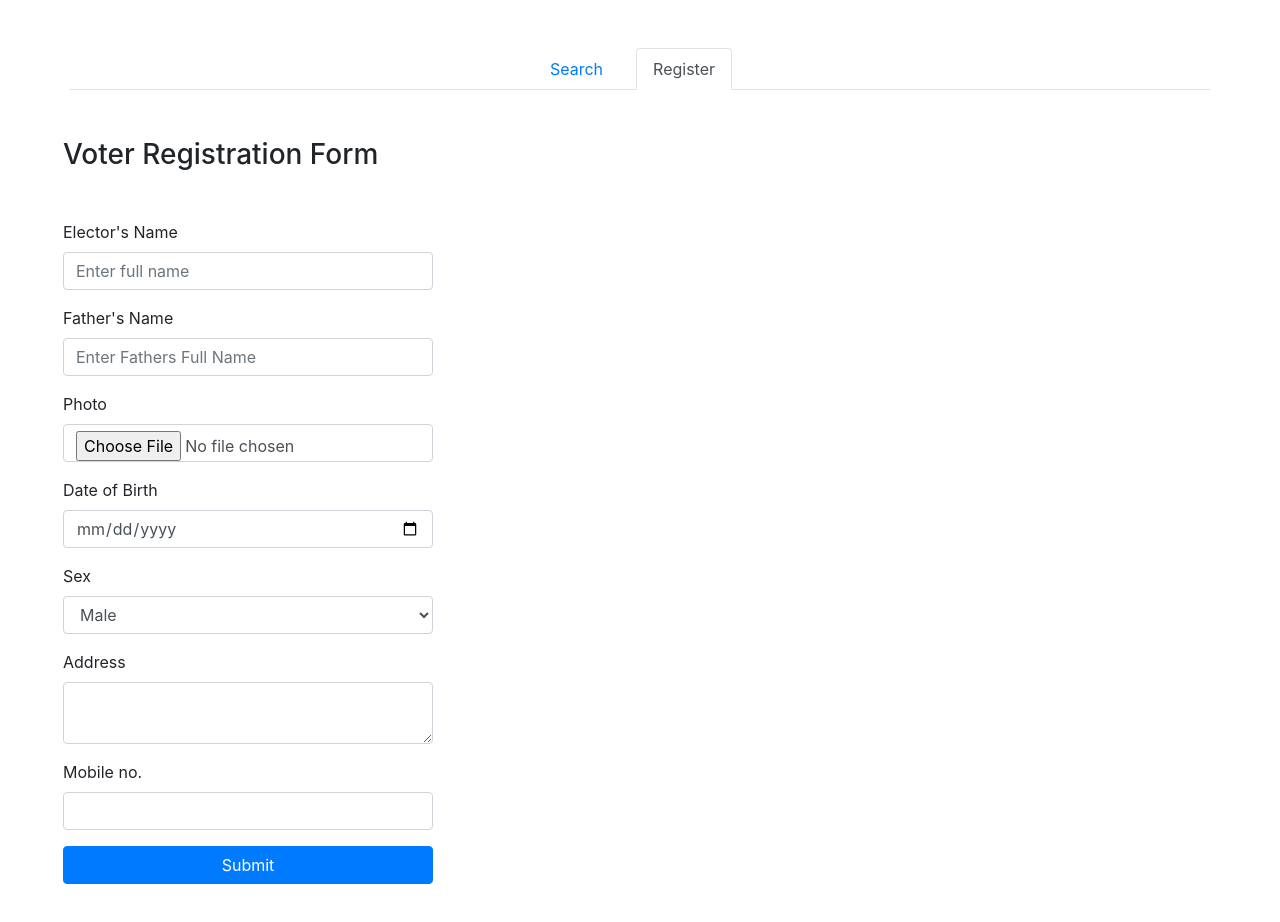
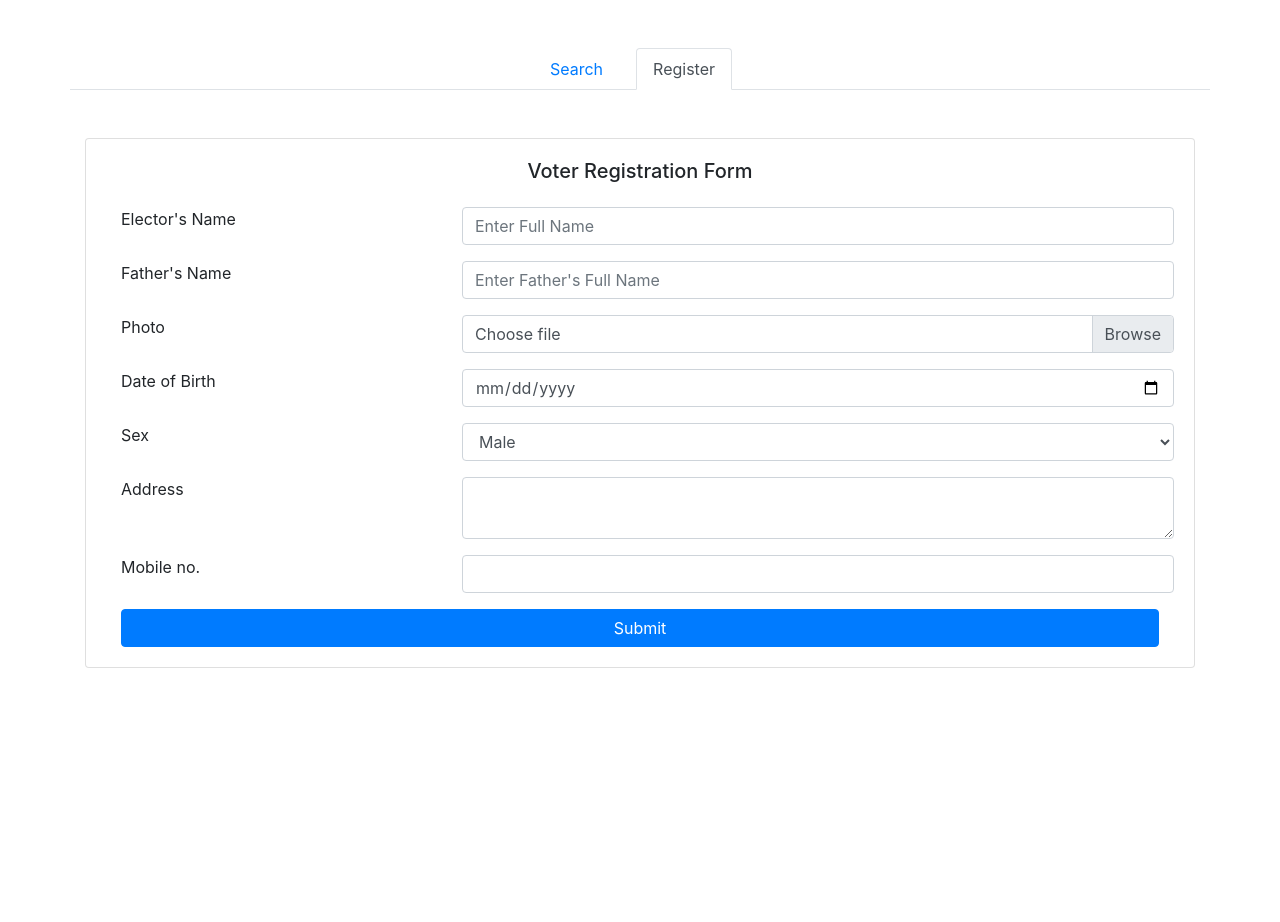
Before and after one commit to SutharMukesh/voter-react, a React (Create React App) app: page /register in a window 1280 px wide. Shown: the top 922 px of the page. After the commit the page ends 800 px from the top, so only its background shows below. Built offline with nearby package versions, Linux system fonts and the light colour scheme; what @react-pdf/renderer would draw is missing.

Commit message:
restyled register page and supports pdf download

```diff
--- a/src/App.js
+++ b/src/App.js
@@ -1,7 +1,6 @@
 import React from "react";
 import Register from "./components/register";
 import SearchVoter from "./components/readvoter";
-import "./App.css";
 import { Provider } from "react-redux";
 import store from "./store";
 import {
--- a/src/components/readvoter.jsx
+++ b/src/components/readvoter.jsx
@@ -19,15 +19,12 @@ class SearchVoter extends Component {
     );
     this.props.fetchVoters(filter);
   };
-  //   componentDidMount() {
-  //     debugger;
-  //     this.props.fetchVoters();
-  //   }
+
   render() {
     debugger;
     return (
       <div className="container">
-        <div className="card  mt-5">
+        <div className="card mt-5">
           <div className="card-body">
             <h5 className="card-title mb-4 text-center">Voter Search</h5>
             <form
@@ -89,7 +86,7 @@ class SearchVoter extends Component {
                 className="card-img-left"
                 src={voter.photo}
                 alt="profile"
-                style={{ width: 100, height: "auto" }}
+                style={{ width: 100, height: "auto", objectFit: "cover" }}
               />
               <div className="d-flex w-100 flex-column justify-content-between">
                 <div className="d-flex m-2 justify-content-between">
--- a/src/components/register.jsx
+++ b/src/components/register.jsx
@@ -1,85 +1,151 @@
-import React, { Component } from 'react'
-import axios from 'axios'
+import React, { Component } from "react";
+import axios from "axios";
 
 export default class Register extends Component {
   state = {
-        selectedFile: null
-    }
+    selectedFile: null,
+    photoidlabel: "Choose file"
+  };
 
   fileSelectedHandler = event => {
     this.setState({
-            selectedFile: event.target.files[0]
-        })
-    }
+      selectedFile: event.target.files[0],
+      photoidlabel: event.target.files[0].name
+    });
+  };
 
   addVoter = async event => {
     try {
       event.preventDefault();
       debugger;
-            let voterdata = new FormData()
-            voterdata.append("file", this.state.selectedFile, this.state.selectedFile.name)
-            voterdata.append("electorname", event.target.nameid.value)
-            voterdata.append("fathername", event.target.fatherid.value)
-            voterdata.append("dob", event.target.dobid.value)
-            voterdata.append("sex", event.target.sexid.value)
-            voterdata.append("address", event.target.addressid.value)
-            voterdata.append("mobile", event.target.mobilenoid.value)
-            const response = await axios.post("http://localhost:3009/addimage", voterdata);
-            alert(response.message);
+      let voterdata = new FormData();
+      voterdata.append(
+        "file",
+        this.state.selectedFile,
+        this.state.selectedFile.name
+      );
+      voterdata.append("electorname", event.target.nameid.value);
+      voterdata.append("fathername", event.target.fatherid.value);
+      voterdata.append("dob", event.target.dobid.value);
+      voterdata.append("sex", event.target.sexid.value);
+      voterdata.append("address", event.target.addressid.value);
+      voterdata.append("mobile", event.target.mobilenoid.value);
+      const response = await axios.post(
+        "http://localhost:3009/addvoter",
+        voterdata
+      );
+      alert(response.data.message);
     } catch (error) {
-            alert(error)
-            console.error(error)
+      alert(error);
+      console.error(error);
     }
-
   };
 
   render() {
     return (
-            <div className="container m-5">
-                <h3 className="mb-5">Voter Registration Form</h3>
-                <form className="d-inline-flex flex-column align-content-start" onSubmit={this.addVoter}>
-                    <div class="form-group">
-                        <label for="nameid">Elector's Name</label>
-                        <input type="text" class="form-control" id="nameid" placeholder="Enter full name" />
+      <div className="container">
+        <div className="card mt-5">
+          <div className="card-body">
+            <h5 className="card-title mb-4 text-center">
+              Voter Registration Form
+            </h5>
+            <form
+              className="container d-inline-flex flex-column needs-validation"
+              novalidate
+              onSubmit={this.addVoter}
+            >
+              <div class="form-group row">
+                <label className="col-4" for="nameid">
+                  Elector's Name
+                </label>
+                <input
+                  type="text"
+                  class="form-control col-8"
+                  id="nameid"
+                  placeholder="Enter Full Name"
+                  required
+                />
               </div>
-                    <div class="form-group">
-                        <label for="fatherid">Father's Name</label>
-                        <input type="text" class="form-control" id="fatherid" placeholder="Enter Fathers Full Name" />
+              <div class="form-group row">
+                <label className="col-4" for="fatherid">
+                  Father's Name
+                </label>
+                <input
+                  type="text"
+                  class="form-control col-8"
+                  id="fatherid"
+                  placeholder="Enter Father's Full Name"
+                  required
+                />
               </div>
-                    <div class="form-group d-flex flex-column">
-                        <label for="photoid">Photo</label>
+              <div class="form-group row d-flex">
+                <label className="col-4" for="photoid">
+                  Photo
+                </label>
+                <div className="col-8 custom-file">
                   <input
                     type="file"
-                            // style={{ display: 'none' }}
-                            class="form-control"
+                    className="form-control custom-file-input"
                     id="photoid"
                     onChange={this.fileSelectedHandler}
-                            ref={fileInput => this.fileInput = fileInput} />
-                        {/* <button onClick={() => this.fileInput.click()}>Upload</button> */}
+                    ref={fileInput => (this.fileInput = fileInput)}
+                    required
+                  />
+                  <label
+                    class="custom-file-label"
+                    id="photoidlabel"
+                    for="customFile"
+                  >
+                    {this.state.photoidlabel}
+                  </label>
                 </div>
-                    <div class="form-group">
-                        <label for="dobid">Date of Birth</label>
-                        <input type="date" class="form-control" id="dobid" placeholder="Password" />
               </div>
-                    <div class="form-group">
-                        <label for="sexid">Sex</label>
-                        <select class="form-control" id="sexid">
+              <div class="form-group row">
+                <label className="col-4" for="dobid">
+                  Date of Birth
+                </label>
+                <input
+                  type="date"
+                  class="form-control col-8"
+                  id="dobid"
+                  placeholder="Password"
+                  required
+                />
+              </div>
+              <div class="form-group row">
+                <label className="col-4" for="sexid">
+                  Sex
+                </label>
+                <select class="form-control col-8" id="sexid">
                   <option>Male</option>
                   <option>Female</option>
                   <option>Other</option>
                 </select>
               </div>
-                    <div class="form-group">
-                        <label for="addressid">Address</label>
-                        <textarea class="form-control" row='3' id="addressid" />
+              <div class="form-group row">
+                <label className="col-4" for="addressid">
+                  Address
+                </label>
+                <textarea
+                  class="form-control col-8"
+                  row="3"
+                  id="addressid"
+                  required
+                />
               </div>
-                    <div class="form-group">
-                        <label for="mobilenoid">Mobile no.</label>
-                        <input type="tel" class="form-control" id="mobilenoid" />
+              <div class="form-group row">
+                <label className="col-4" for="mobilenoid">
+                  Mobile no.
+                </label>
+                <input type="tel" class="form-control col-8" id="mobilenoid" />
               </div>
-                    <button type="submit" class="btn btn-primary">Submit</button>
+              <button type="submit" class="btn btn-primary">
+                Submit
+              </button>
             </form>
           </div>
-        )
+        </div>
+      </div>
+    );
   }
 }
--- a/src/components/voterpdf.jsx
+++ b/src/components/voterpdf.jsx
@@ -1,4 +1,4 @@
-import React, { Component } from 'react';
+import React from "react";
 import {
   Page,
   Text,
@@ -25,13 +25,13 @@ const styles = StyleSheet.create({
   image: {
     width: 150,
     height: 200,
-        objectFit: "cover",
+    objectFit:"cover"
   }
 });
 
 export default function VoterPDF(props) {
   console.log("pdf props", props);
-    debugger
+  debugger;
   return (
     <Document>
       <Page style={styles.page}>
@@ -40,7 +40,7 @@ export default function VoterPDF(props) {
           <Text>Elector's Name: {props.data.electorname}</Text>
           <Text>Father's Name: {props.data.fathername}</Text>
           <Text>Photo:</Text>
-                    <Image style={styles.image} src={props.data.photo} alt="Profile" />
+          <Image style={styles.image} src={props.data.photo} />
           <Text>Date of Birth: {props.data.dob}</Text>
           <Text>Sex: {props.data.sex}</Text>
           <Text>Address: {props.data.address}</Text>
```
Also changed, not shown: src/actions/voterActions.js (+2 -2 lines), src/reducers/voterReducer.js (+3 -4 lines). Lines whose indentation alone changed are shown as unchanged.
